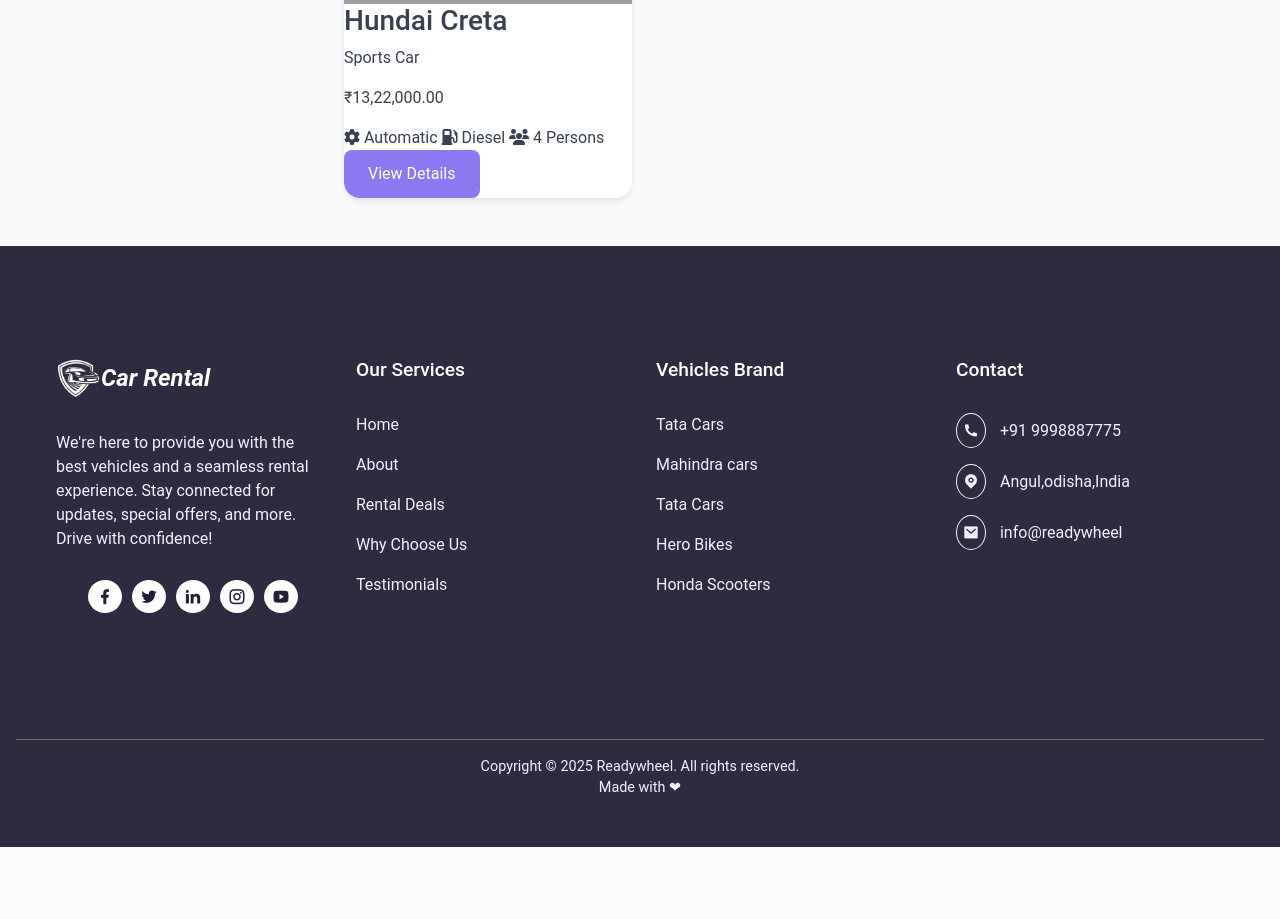
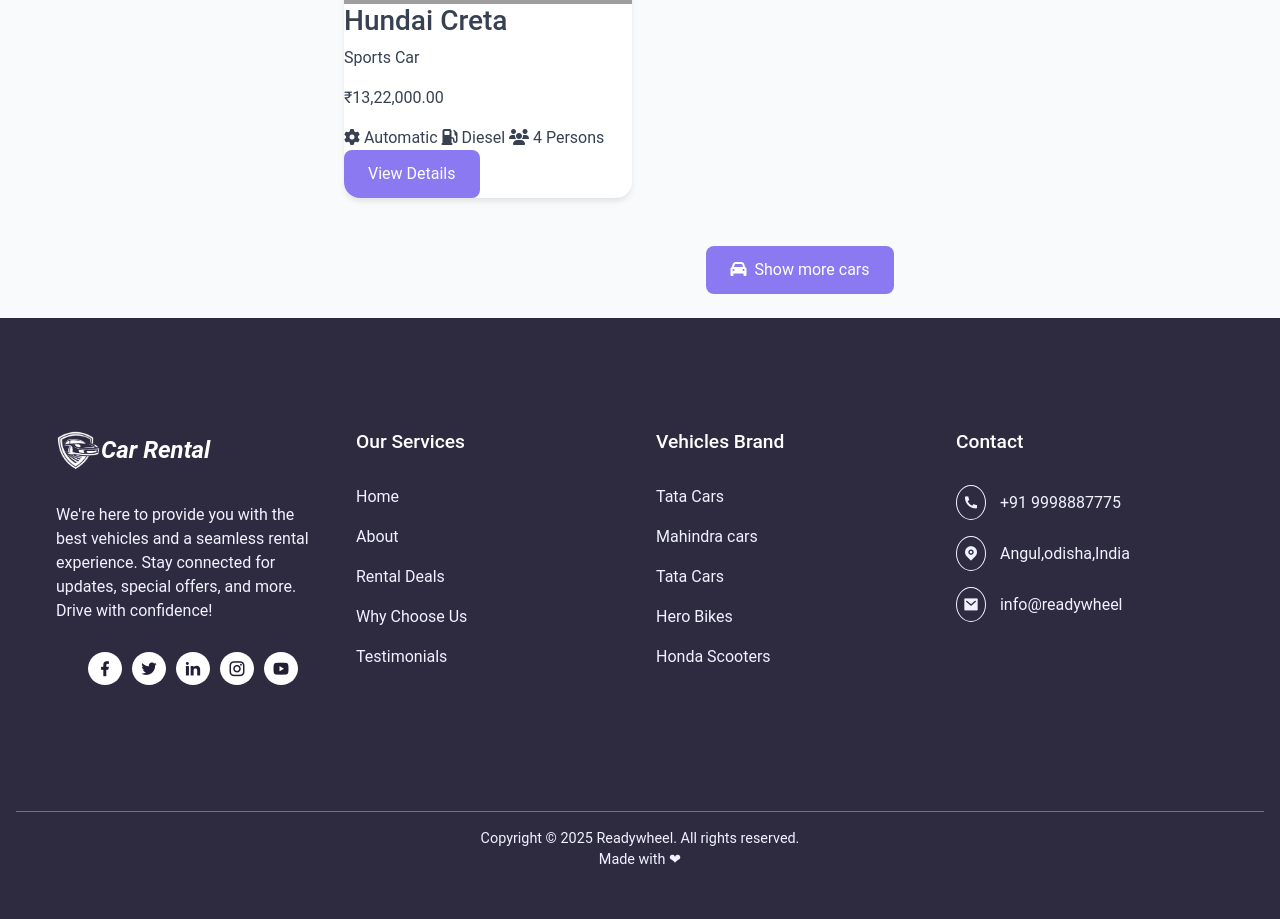
Before and after one commit to sangramdebata/ReadyWheel-, a PHP site: page /rent/rent.php in a window 1280 px wide. Shown: the part 1133-2052 px from the top of the page. Before the commit the page ends 1980 px from the top, so only its background shows below. Run offline with PHP 8.4, Linux system fonts and the light colour scheme; data comes from the database, SQL or seed files in the repository; some libraries are stand-ins or nearby versions; grey boxes are pictures that could not be loaded.

Commit message:
add a show more cars button

```diff
--- a/rent/rent.php
+++ b/rent/rent.php
@@ -232,6 +232,13 @@ try {
                 <div class="row car-grid" id="car-grid">
                     <!-- Vehicle cards will be dynamically inserted here -->
                 </div>
+
+                <!-- Show More Cars Button -->
+                <div class="text-center mt-4">
+                    <a href="../Profiles/my_listed_cars.php" class="btn btn-primary">
+                        <i class="fas fa-car me-2"></i>Show more cars
+                    </a>
+                </div>
             </div>
         </div>
     </div>
```
